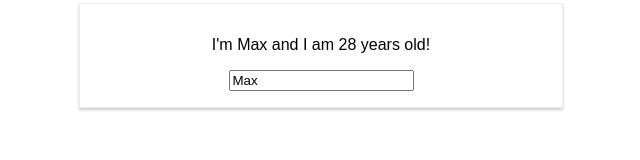
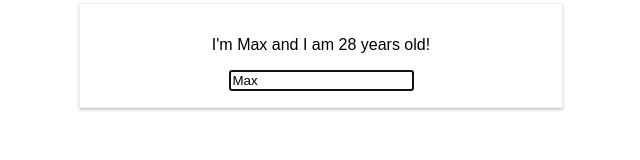
Before and after one commit to josuegb/react-tuto, a React app: page / in a window 1280 px wide. Both pictures are taken after a click on the button "Show Persons". Shown: the part 228-388 px from the top of the page, without its empty margins (319-959 px from the left). Built offline with nearby package versions, Linux system fonts and the light colour scheme.

Commit message:
ref prev react 16.3

```diff
--- a/src/components/Persons/Person/Person.js
+++ b/src/components/Persons/Person/Person.js
@@ -17,6 +17,9 @@
 
   componentDidMount() {
     console.log('[Person.js] Inside componentDidMount()')
+    if(this.props.position === 0){
+      this.inputElement.focus();
+    }
   }
 
   render() {
@@ -26,7 +29,11 @@
       <Aux>
         <p onClick={this.props.click}>I'm {this.props.name} and I am {this.props.age} years old!</p>
         <p>{this.props.children}</p>
-        <input type="text" onChange={this.props.changed} value={this.props.name}/>
+        <input
+          ref={(input) => { this.inputElement = input }}
+          type="text"
+          onChange={this.props.changed}
+          value={this.props.name}/>
       </Aux>
     );
 
--- a/src/components/Persons/Persons.js
+++ b/src/components/Persons/Persons.js
@@ -40,6 +40,7 @@
     return this.props.persons.map((person, index) => {
       return <Person
         key={person.id}
+        position={index}
         click={() => this.props.clicked(index)}
         name={person.name}
         age={person.age}
```
